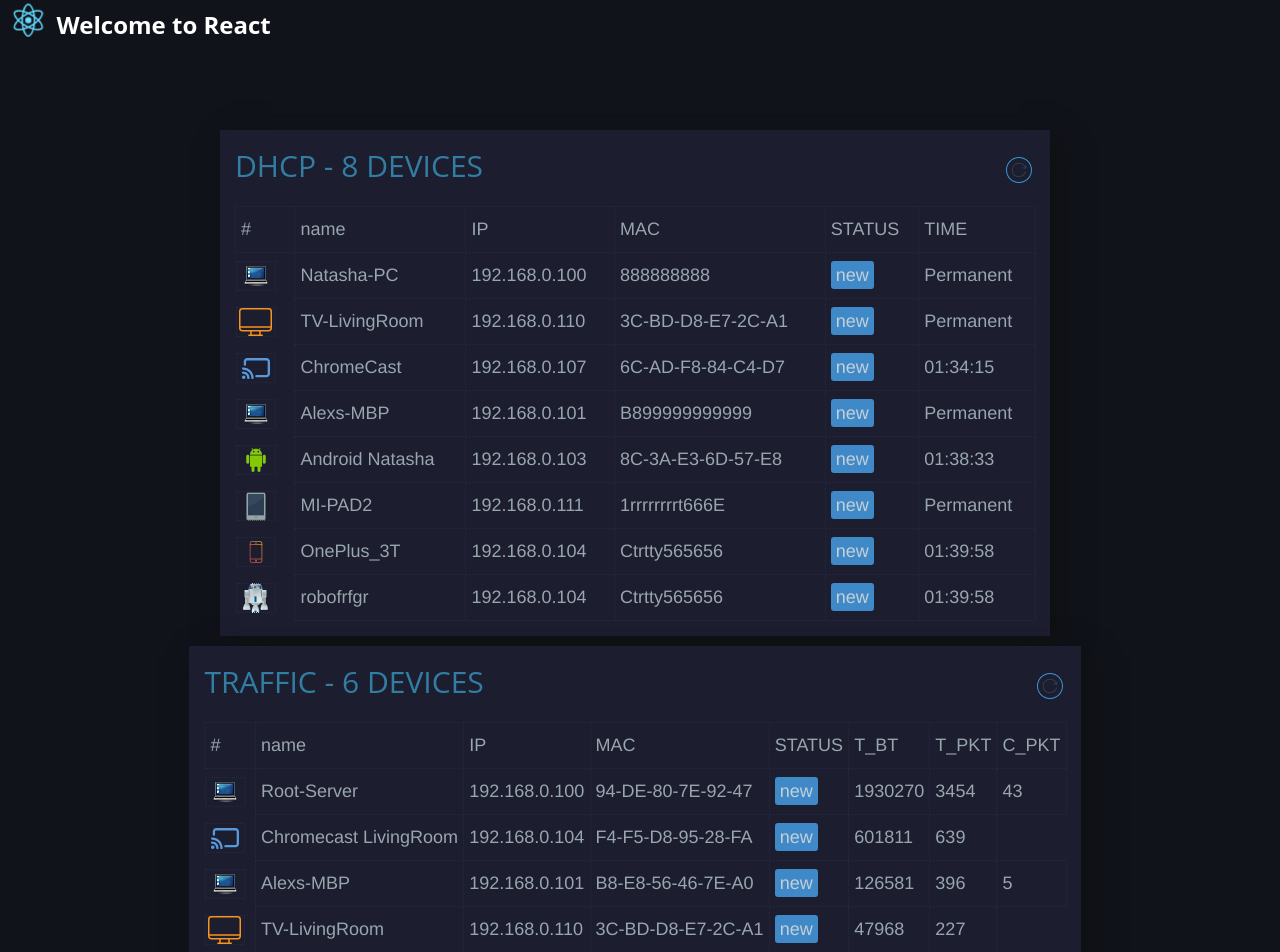
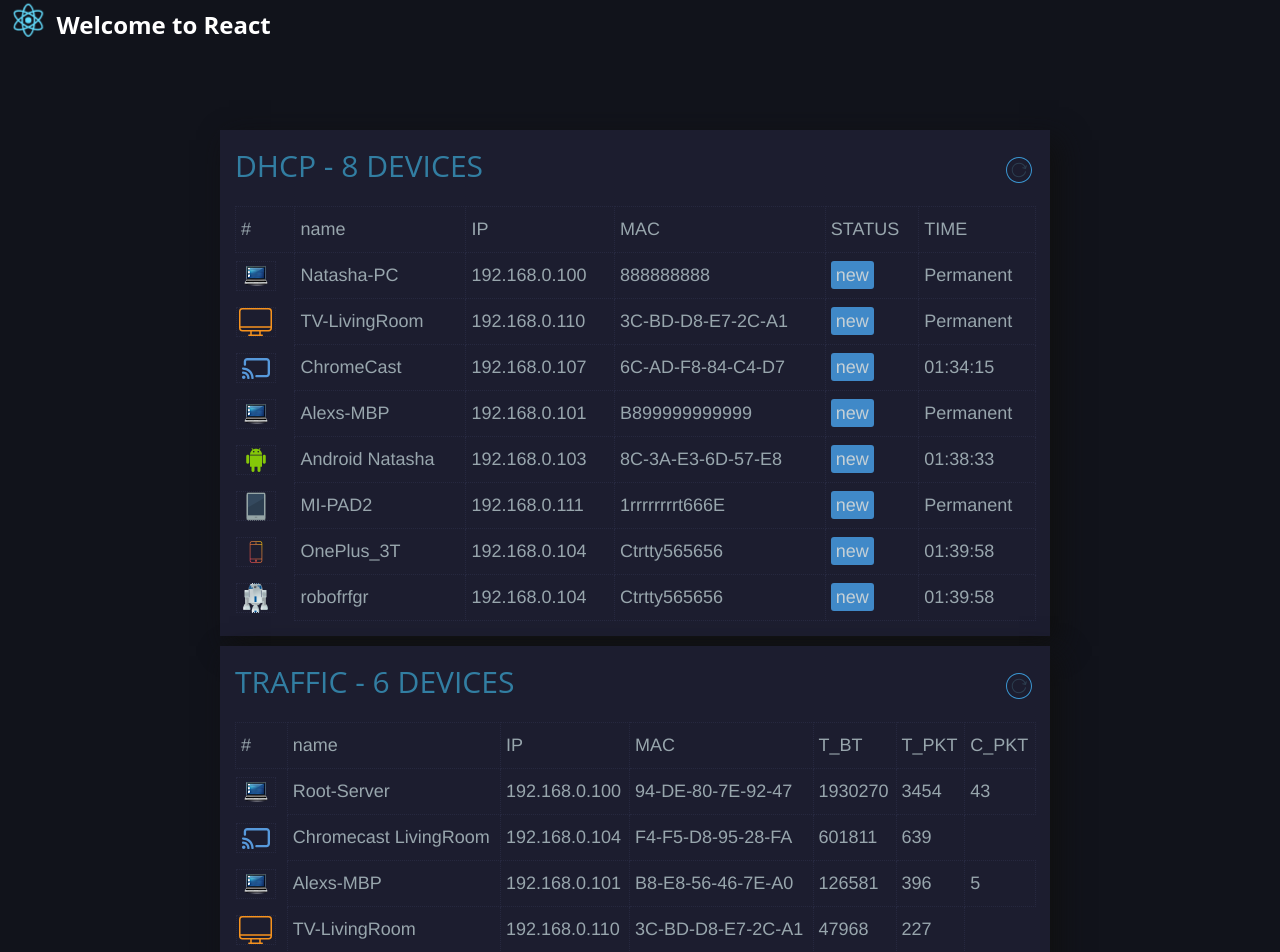
Before and after one commit to nudelx/HomeBoardClient, a React (Create React App) app: page / in a window 1280 px wide. Shown: the top 952 px of the page. Built offline with nearby package versions, Linux system fonts and the light colour scheme; the HTML template or start-up script is replaced by a standard one.

Commit message:
disabled status for traffic

```diff
--- a/src/components/list.js
+++ b/src/components/list.js
@@ -1,14 +1,17 @@
-import React from "react"
-import ListItem from "./listItem"
-import { headers } from "../dataProvider/dataHeaders"
-import ListHeader from "./listHeaders"
+import React from 'react'
+import ListItem from './listItem'
+import { headers } from '../dataProvider/dataHeaders'
+import ListHeader from './listHeaders'
 
 const List = ({ data, type }) => {
+  const SHOW_STATUS = type === 'DHCP'
   return (
     <ul className="list">
       <ListHeader data={data} headers={headers[type]} />
       {data &&
-        Object.keys(data).map(item => <ListItem key={item} {...data[item]} />)}
+        Object.keys(data).map(item => (
+          <ListItem key={item} {...data[item]} SHOW_STATUS={SHOW_STATUS} />
+        ))}
     </ul>
   )
 }
--- a/src/components/listItem.js
+++ b/src/components/listItem.js
@@ -1,7 +1,7 @@
-import React from "react"
-import know from "../dataProvider/knowledge.json"
-import { getDeviceIcon } from "../dataProvider/dataIcons"
-import Badge from "./badge"
+import React from 'react'
+import know from '../dataProvider/knowledge.json'
+import { getDeviceIcon } from '../dataProvider/dataIcons'
+import Badge from './badge'
 
 const ListItem = ({
   NAME,
@@ -12,9 +12,10 @@ const ListItem = ({
   NEW,
   TOT_BYTE,
   TOT_PKTS,
-  CUR_PKTS
+  CUR_PKTS,
+  SHOW_STATUS
 }) => {
-  const name = (know[MAC] && know[MAC].NAME) || NAME || "?"
+  const name = (know[MAC] && know[MAC].NAME) || NAME || '?'
   const deviceIcon = getDeviceIcon(name)
   return (
     <li>
@@ -22,9 +23,11 @@ const ListItem = ({
       <span>{name}</span>
       <span>{IP}</span>
       <span>{MAC}</span>
-      <span>
-        <Badge txt={OLD ? "removed" : NEW ? "new" : "online"} />
-      </span>
+      {SHOW_STATUS && (
+        <span>
+          <Badge txt={OLD ? 'removed' : NEW ? 'new' : 'online'} />
+        </span>
+      )}
       {TIME || TOT_BYTE ? <span>{TIME || TOT_BYTE}</span> : null}
       {OLD || TOT_PKTS ? <span>{OLD || TOT_PKTS}</span> : null}
       {CUR_PKTS ? <span>{CUR_PKTS}</span> : null}
--- a/src/dataProvider/dataHeaders.js
+++ b/src/dataProvider/dataHeaders.js
@@ -1,15 +1,6 @@
-import { BOX_NAMES } from "../constants/constNames"
+import { BOX_NAMES } from '../constants/constNames'
 
 export const headers = {
-  [BOX_NAMES.DHCP]: ["#", "name", "IP", "MAC", "STATUS", "TIME"],
-  [BOX_NAMES.TRAFFIC]: [
-    "#",
-    "name",
-    "IP",
-    "MAC",
-    "STATUS",
-    "T_BT",
-    "T_PKT",
-    "C_PKT"
-  ]
+  [BOX_NAMES.DHCP]: ['#', 'name', 'IP', 'MAC', 'STATUS', 'TIME'],
+  [BOX_NAMES.TRAFFIC]: ['#', 'name', 'IP', 'MAC', 'T_BT', 'T_PKT', 'C_PKT']
 }
```
